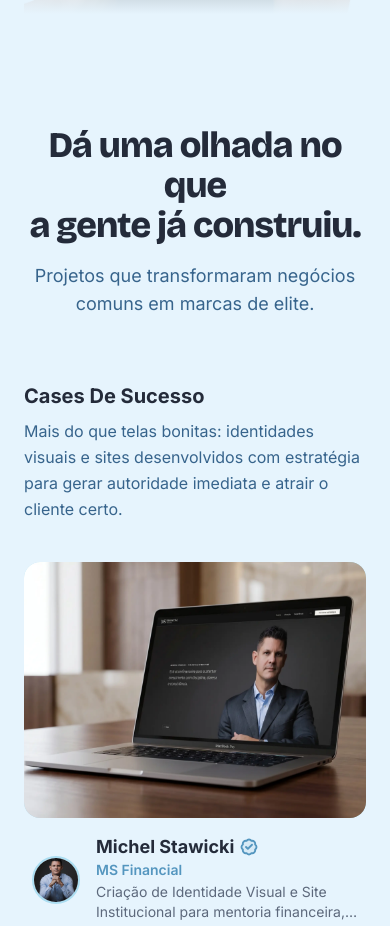
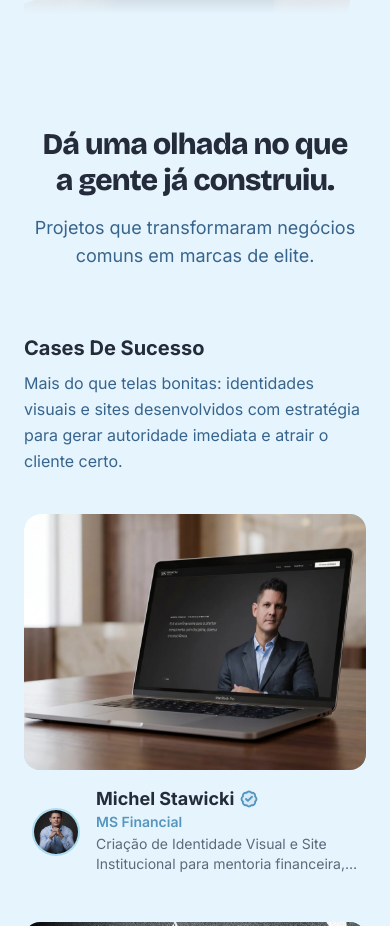
Before and after one commit to Bryanninja/alex-bryan-portfolio, a Next.js app: page / in a window 390 px wide. Shown: the part 2900-3826 px from the top of the page. Built offline with nearby package versions, Linux system fonts and the light colour scheme.

Commit message:
fix: font size has been changed and add text-balance on mobile

```diff
--- a/app/components/sections/PortfolioSection.tsx
+++ b/app/components/sections/PortfolioSection.tsx
@@ -28,7 +28,7 @@ const PortfolioSection = () => {
         >
           <motion.h2
             variants={childFadeUp}
-            className="font-heading text-4xl md:text-5xl lg:text-[3.5rem] font-extrabold text-brand-800 tracking-tight"
+            className="font-heading text-3xl md:text-5xl lg:text-[3.5rem] text-balance font-extrabold text-brand-800 tracking-tight"
           >
             Dá uma olhada no que <br className="md:block" /> a gente já
             construiu.
```
